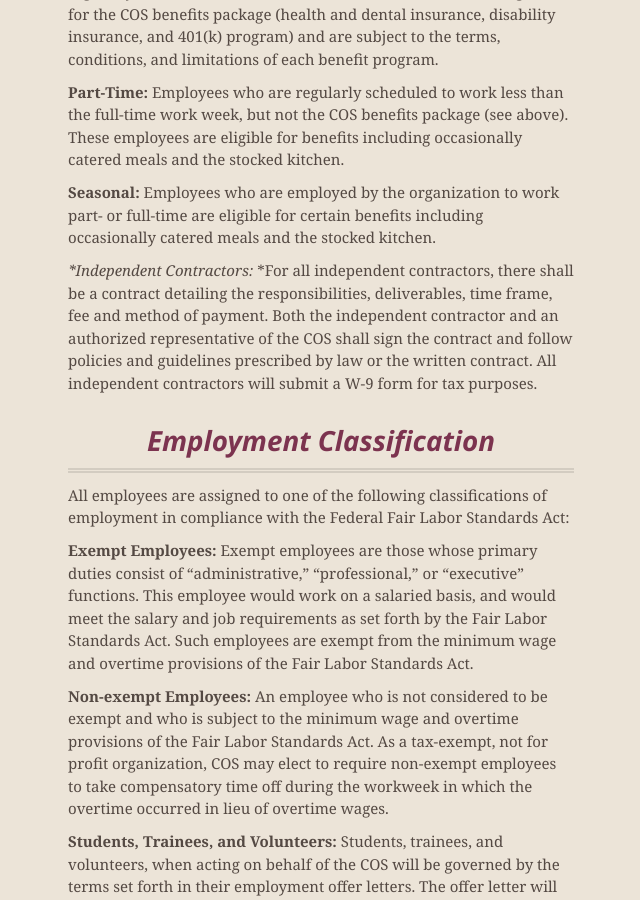
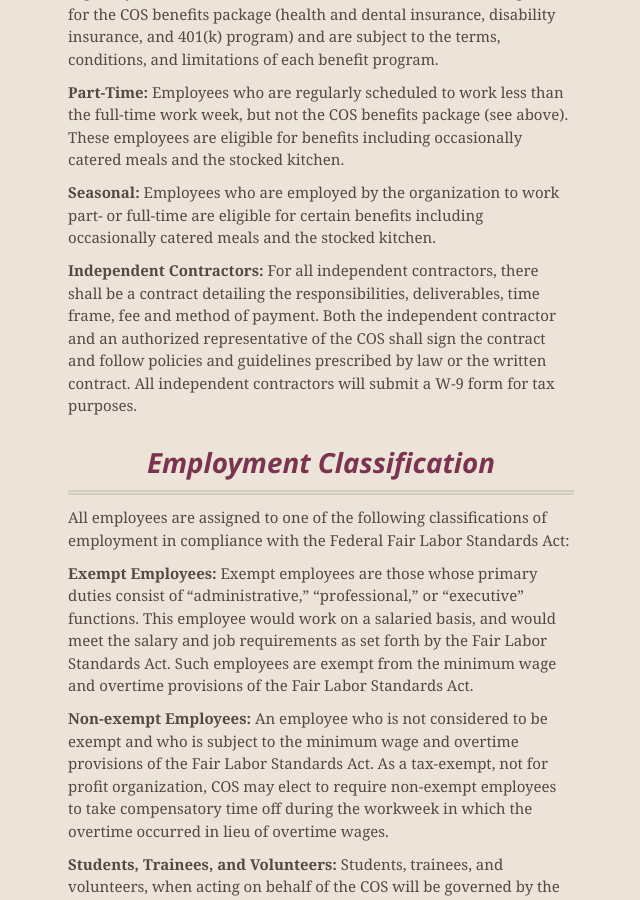
Before and after one commit to CenterForOpenScience/Policies-and-Procedures, a Jekyll site: the page built from index.md, in a window 1280 px wide and 900 px high, scrolled down 2844 px. Shown: the whole window, without its empty margins (319-959 px from the left). Built offline with Jekyll 4.4.1, drawn with Linux system fonts in a browser that asks for light colours; nearby versions of some CDN libraries; some of the changed lines change nothing that is shown; some of the changed text lies outside the part shown.

Commit message:
fixing some markdown

```diff
--- a/index.md
+++ b/index.md
@@ -62,7 +62,7 @@ All employees are assigned to an employee status category determined at the time
 
 **Seasonal:** Employees who are employed by the organization to work part- or full-time are eligible for certain benefits including occasionally catered meals and the stocked kitchen.
 
-**Independent Contractors:* *For all independent contractors, there shall be a contract detailing the responsibilities, deliverables, time frame, fee and method of payment. Both the independent contractor and an authorized representative of the COS shall sign the contract and follow policies and guidelines prescribed by law or the written contract. All independent contractors will submit a W-9 form for tax purposes.
+**Independent Contractors:** For all independent contractors, there shall be a contract detailing the responsibilities, deliverables, time frame, fee and method of payment. Both the independent contractor and an authorized representative of the COS shall sign the contract and follow policies and guidelines prescribed by law or the written contract. All independent contractors will submit a W-9 form for tax purposes.
 
 ##Employment Classification
 
@@ -112,7 +112,7 @@ Each new employee will be given a general orientation by the Office Manager. Thi
 
 The aim of the COS performance appraisal process is to provide staff with guidance to help them to achieve their job and career goals, to recognize their achievements and to facilitate achievement of COS’s strategic and business goals. You will have the opportunity to participate in planning your work and setting your goals in conjunction with the management team on an ongoing basis and formally during your 6 month and annual appraisal meeting. The performance appraisal process is an opportunity for open, honest communication and feedback about your work and your future at the COS.
 
-[Note: The formal Performance Appraisal Process is still in development]
+_Note: The formal Performance Appraisal Process is still in development_
 
 A special evaluation may be conducted at the request of the employee or the management team.  Special evaluations are normally conducted as a consequence of a particular incident, either positive or negative.
 
```
